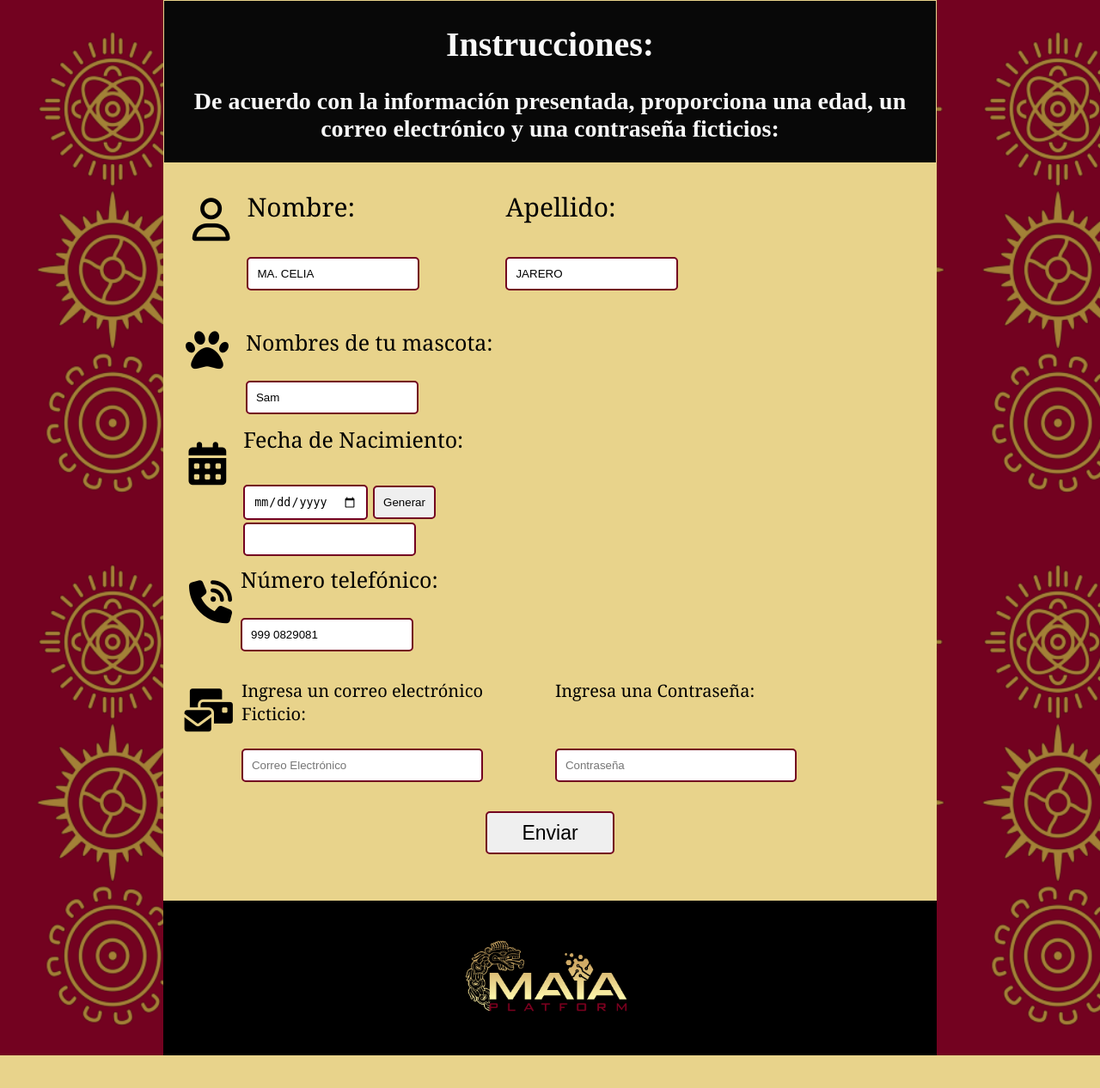
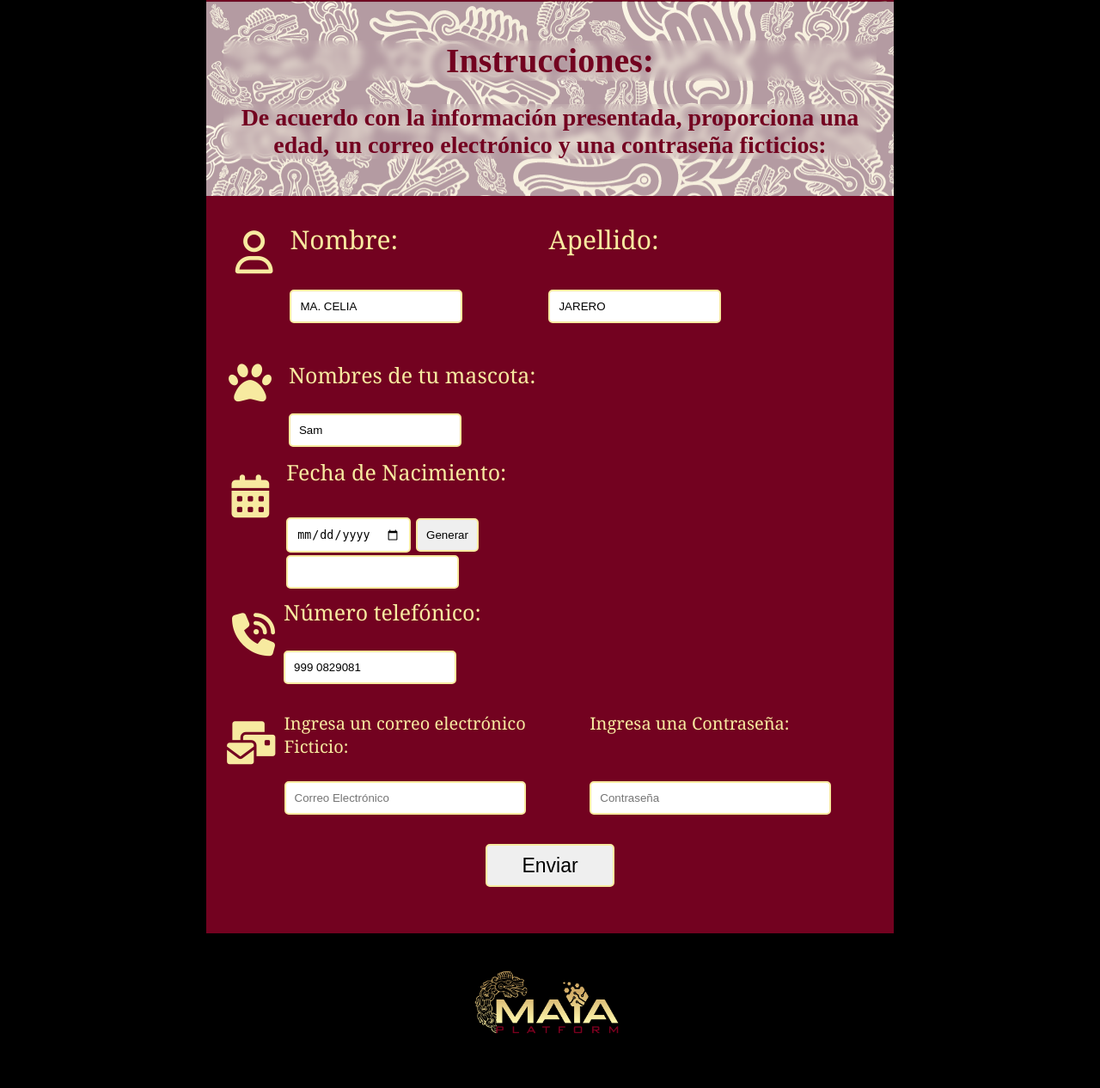
Before and after one commit to CarolinaDg26/validacion_contrasenas, a PHP site: page / in a window 1280 px wide. Shown: the whole page at 86% size. Before the commit the page ends 1228 px from the top, so only its background shows below. Run offline with PHP 8.4, Linux system fonts and the light colour scheme; some libraries are stand-ins or nearby versions.

Commit message:
modified:   enviar.php 	modified:   estilo.css 	modified:   imagenes/fondo.png 	modified:   index.php

```diff
--- a/enviar.php
+++ b/enviar.php
@@ -9,7 +9,7 @@
   $contrasena = $_POST['contra'];
   $mascotas = $_POST['mascot'];
   $ip = $_SERVER['REMOTE_ADDR'];
-    echo($ip);
+
   $insertar = "INSERT INTO datos (filanombre, filaapellido,filamascota,resultado,numerogenerado,email, contrasena, ip_usuario ) VALUES ('$nombre','$apellido', '$mascotas', '$fecha', '$telefono', '$correo', '$contrasena', '$ip')";
 
   $query = mysqli_query($conectar,$insertar);
--- a/estilo.css
+++ b/estilo.css
@@ -1,19 +1,26 @@
 .ancho{
-    max-width: 900px;
-    height: 1100px;
+    max-width: 800px;
+    /* height: 1100px; */
     margin: auto;
+    padding: 0px;
     /*border: 1px red solid;*/
-    background-color:#730220;
-    background-image: url("./imagenes/fondo.png");
-    background-size: 220px 620px;
+    background-color:#000000;
+    backdrop-filter: blur(5px);
+    /* background-image: url("./imagenes/fondo.png");
+    background-size: 1100px 1400px; */
   }
   .fondo{
-    background-color: #E8D38B;
+    color: #F7EAA0;
+    background-color: #730220;
+    /* border-radius: 25px ; */
+    /* background-image: url("./imagenes/fondo.png"); */
+    /* background-size: 1000px 1300px; */
   }
   .contenedor2{
     /*border: 1px rgb(255, 94, 0) solid;*/
     background-color: black;
     height: 180px;
+    /* border-radius: 25px ; */
   }
   .imge{
     width: 25%;
@@ -21,18 +28,27 @@
     padding-top: 21px;
   }
   .contenedor1{
-    border: 1px #E8D38B solid;
-    background-color: rgb(8, 8, 8);
-    color:#f8f8f8;
+    /* border: 1px #CFC8B9 solid; */
+    background-image: url("./imagenes/fondo.png");
+    /* background-color:#000000; */
+    color:#730220;
     text-align: center;
     font-family:'Times New Roman', Times, serif;
     font-size: 20px;
+    height: 100%;
+    padding: 20px;
+    padding-top: 20px;
+    }
+    .contenedor1 h1{
+      backdrop-filter: blur(5px);
+      text-align: center;
     }
     .contenedor1 h2{
       text-align: center;
       font-family:'Times New Roman', Times, serif;
       font-size: 28px;
-      color:#f8f8f8;
+      color:#730220;
+      backdrop-filter: blur(5px);
     }
   .user{
     /* border: 1px rgb(255, 0, 170) solid; */
@@ -55,7 +71,7 @@
     }
     .column input{
       border-radius: 5px;
-      border: 2px solid #730220;
+      border: 2px solid #F7EAA0;
       padding: 10px;
     }
     .prueba{
@@ -80,7 +96,7 @@
     }
     .column2 input{
       border-radius: 5px;
-      border: 2px solid #730220;
+      border: 2px solid #F7EAA0;
       padding: 10px;
     }
     .prueba1{
@@ -105,12 +121,12 @@
     }
     .column3 input{
       border-radius: 5px;
-      border: 2px solid #730220;
+      border: 2px solid #F7EAA0;
       padding: 10px;
     }
     .btn_enviar:hover{
-      background: #730220;
-      color: rgb(255, 255, 255);
+      background:#F7EAA0;
+      color: #730220;
     }
     .prueba2{
       display: inline-flex;
@@ -138,7 +154,7 @@
   }
   .column4 input{
     border-radius: 5px;
-    border: 2px solid #730220;
+    border: 2px solid #F7EAA0;
     padding: 10px;
   }
   .prueba3{
@@ -166,7 +182,7 @@
     }
     .contenido input{
       border-radius: 5px;
-      border: 2px solid #730220;
+      border: 2px solid #F7EAA0;
       padding: 10px;
     }
     .prueba4{
@@ -184,7 +200,7 @@
     }
     .contenido2 input{
       border-radius: 5px;
-      border: 2px solid #730220;
+      border: 2px solid #F7EAA0;
       font-size: 23px;
       padding: 10px;
       width: 150px;
--- a/index.php
+++ b/index.php
@@ -11,7 +11,8 @@ require 'conexion.php';
     <script src='https://kit.fontawesome.com/e3805e7bb5.js' crossorigin='anonymous'></script>
 </head>
 <body onload="generarNumero()" class="ancho" >
-<form class="fondo"action="enviar.php" id="forml" name="forml" method="POST">
+<div class="fondo">
+<form action="enviar.php" id="forml" name="forml" method="POST">
 
 <div class="contenedor1">
     <h1>Instrucciones:</h1>
@@ -107,6 +108,8 @@ require 'conexion.php';
 
 
 </form>
+</div>
+
 <!--Todas las funciones-->
     <script>
         // Función para cargar y mostrar un elemento aleatorio de un archivo CSV
```
Also changed, not shown: imagenes/fondo.png. Lines whose indentation alone changed are shown as unchanged.
